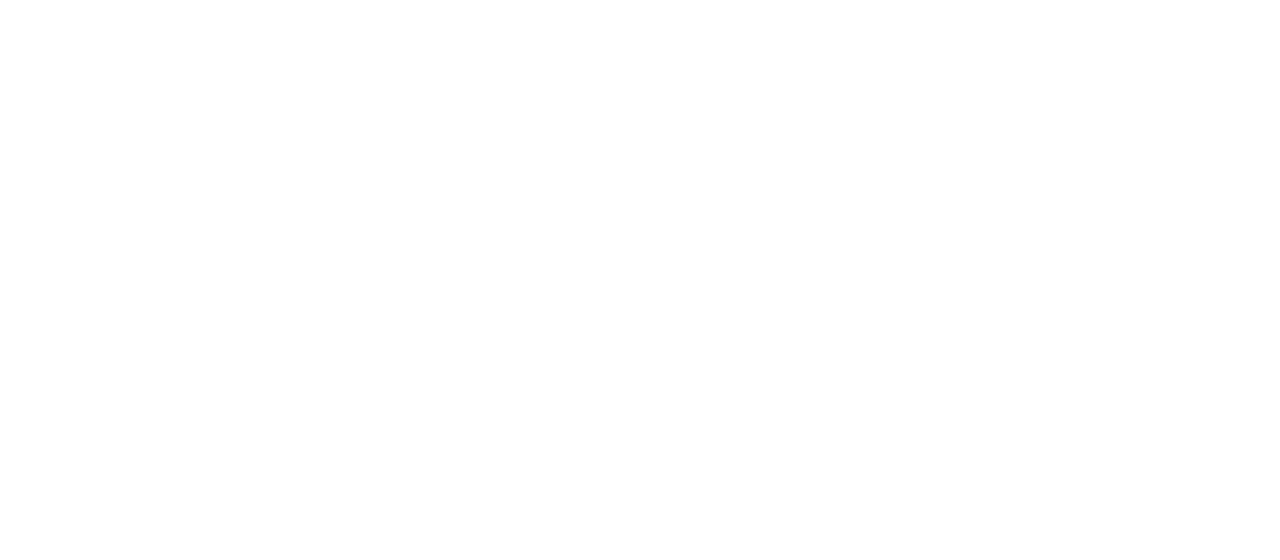
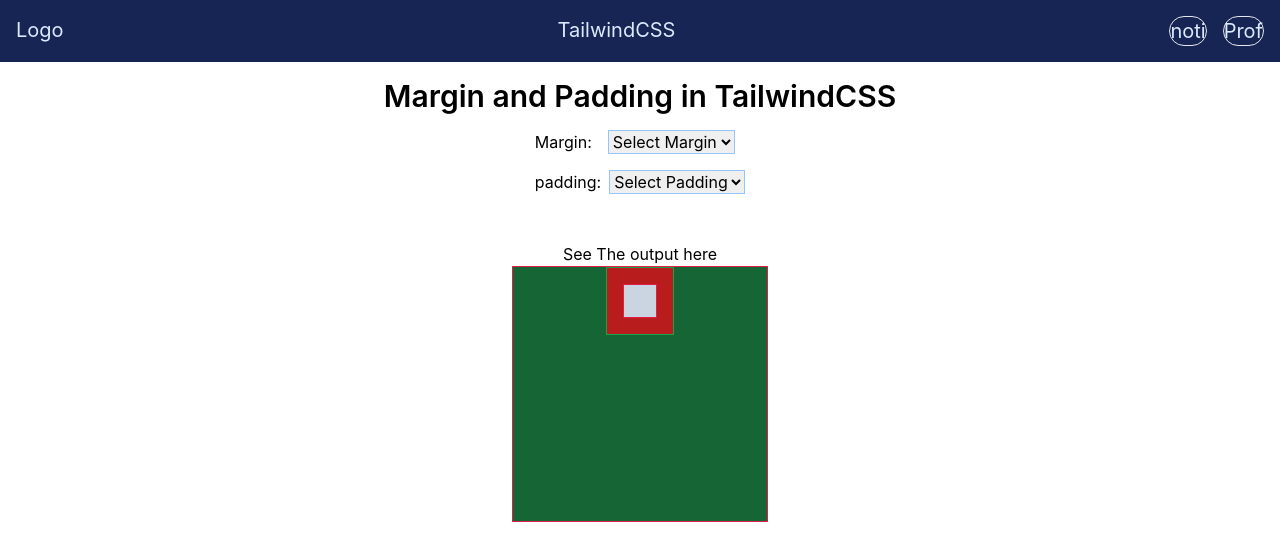
Before and after one commit to Nahid1911/tailwindCssReactJs, a React (Create React App) app: page /boxsize in a window 1280 px wide. Before the commit this address had no page. Shown: the top 560 px of the page. Built offline with nearby package versions, Linux system fonts and the light colour scheme; the HTML template or start-up script is replaced by a standard one.

Commit message:
Add margin and padding page

```diff
--- a/src/App.js
+++ b/src/App.js
@@ -4,6 +4,7 @@
 import ScreenSize from "./components/screenSize";
 import NavBar from "./components/navBar";
 import Dropdown from "./components/Dropdown";
+import MarginPadding from "./components/MarginPadding";
 
 function App() {
   return (
@@ -12,6 +13,7 @@
         <Route path="/" element={<NavBar />}>
           <Route index element={<ScreenSize />}></Route>
           <Route path="dropdown" element={<Dropdown />}></Route>
+          <Route path="boxsize" element={<MarginPadding />}></Route>
         </Route>
       </Routes>
     </BrowserRouter >
--- /dev/null
+++ b/src/components/MarginPadding.js
@@ -0,0 +1,59 @@
+import React, {useState} from 'react'
+
+const MarginPadding = () => {
+  const [marginValue, setMarginValue] = useState('');
+  const [paddingValue, setPaddingValue] = useState('');
+
+const handleMarginChange = (event) => {
+  setMarginValue(event.target.value)
+};
+
+const handlePaddingChange = (event) => {
+  setPaddingValue(event.target.value)
+};
+
+
+  return (
+    <>
+      <div className='flex flex-col p-4 items-center'>
+        <h1 className='align-middle text-3xl font-semibold mb-4'>Margin and Padding in TailwindCSS</h1>
+        <div>
+          <div className='flex flex-row'>
+            <p>Margin:</p>
+            <select value={marginValue} onChange={handleMarginChange} type='dropdown' className='border border-blue-300 ml-4'>
+              <option value=''>Select Margin</option>
+              <option value='m-6'>m-6</option>
+              <option value='mt-6'>mt-6</option>
+              <option value='mb-6'>mb-6</option>
+              <option value='ml-6'>ml-6</option>
+              <option value='mr-6'>mr-6</option>
+              <option value='mx-6'>mx-6</option>
+              <option value='my-6'>my-6</option>
+            </select>
+          </div>
+          <div className='flex flex-row mt-4'>
+            <p>padding:</p>
+            <select value={paddingValue} onChange={handlePaddingChange} type='dropdown' className='border border-blue-300 ml-2'>
+              <option value=''>Select Padding</option>
+              <option value='p-6'>p-6</option>
+              <option value='pt-6'>pt-6</option>
+              <option value='pb-6'>pb-6</option>
+              <option value='pl-6'>pl-6</option>
+              <option value='pr-6'>pr-6</option>
+              <option value='px-6'>px-6</option>
+              <option value='py-6'>py-6</option>
+            </select>
+          </div>
+        </div>
+        <h2 className='mt-12'>See The output here</h2>
+        <div className='flex flex-col border items-center align-middle border-rose-600 bg-green-800 h-64 w-64'>
+          <div className={`flex flex-col border items-center justify-items-center border-green-600 bg-red-700 ${marginValue} ${paddingValue}`}>
+            <div className='flex flex-col border p-4 m-4 items-center border-rose-600 bg-slate-300'></div>
+          </div>
+        </div>
+      </div>
+    </>
+  )
+}
+
+export default MarginPadding
--- a/src/components/navBar.js
+++ b/src/components/navBar.js
@@ -29,6 +29,7 @@
             <Menu.Items className="absolute w-40 left-0 bg-slate-500 rounded-lg text-green-200 text-left text-sm mt-1 p-2 border">
               <Menu.Item className="block border rounded p-1"><Link to="/">Screen Size</Link></Menu.Item>
               <Menu.Item className="block border rounded p-1 mt-1"><Link to="/dropdown">Tailwind Dropdown</Link></Menu.Item>
+              <Menu.Item className="block border rounded p-1 mt-1"><Link to="/boxsize">Margin, Padding</Link></Menu.Item>
             </Menu.Items>
           </Transition>
         </Menu>
```
